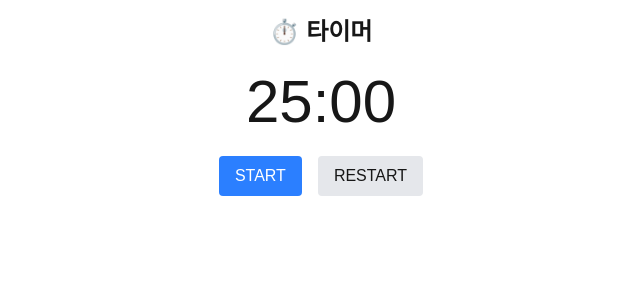
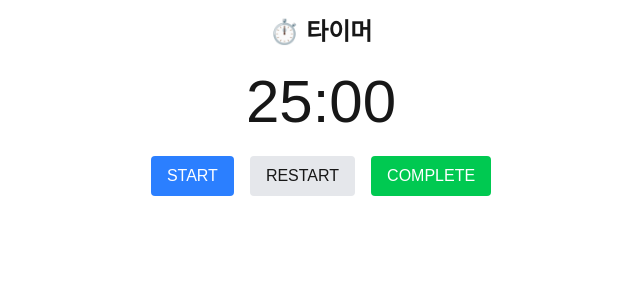
Before and after one commit to mandu9284/drawstarter, a Next.js app: page /draw in a window 1280 px wide. Shown: the top 300 px of the page, without its empty margins (319-959 px from the left). Built offline with nearby package versions, Linux system fonts and the light colour scheme.

Commit message:
feat: 완료 버튼 추가

```diff
--- a/app/draw/page.tsx
+++ b/app/draw/page.tsx
@@ -17,7 +17,7 @@ export default function DrawPage() {
       timerRef.current = setTimeout(() => {
         setTimeLeft(timeLeft - 1);
       }, 1000);
-    } else if (timeLeft === 0) {
+    } else if (timeLeft === 0 || !hasCompleted) {
       setIsRunning(false);
       setHasCompleted(true);
       if (hasCompleted) {
@@ -35,6 +35,7 @@ export default function DrawPage() {
 
   const toggleTimer = () => { setIsRunning(!isRunning); }
   const resetTimer = () => { setIsRunning(false); setTimeLeft(DEFAULT_TIME); }
+  const completeNow = () => { setIsRunning(false); setTimeLeft(0); }
 
   const formatTime = (sec: number) => {
     const m = Math.floor(sec / 60).toString().padStart(2, "0");
@@ -51,6 +52,7 @@ export default function DrawPage() {
           {isRunning ? "PAUSE" : "START"}
         </button>
         <button className="bg-gray-200 px-4 py-2 rounded" onClick={resetTimer}>RESTART</button>
+        <button className="bg-green-500 text-white px-4 py-2 rounded" onClick={completeNow}>COMPLETE</button>
       </div>
     </div>
   )
```
